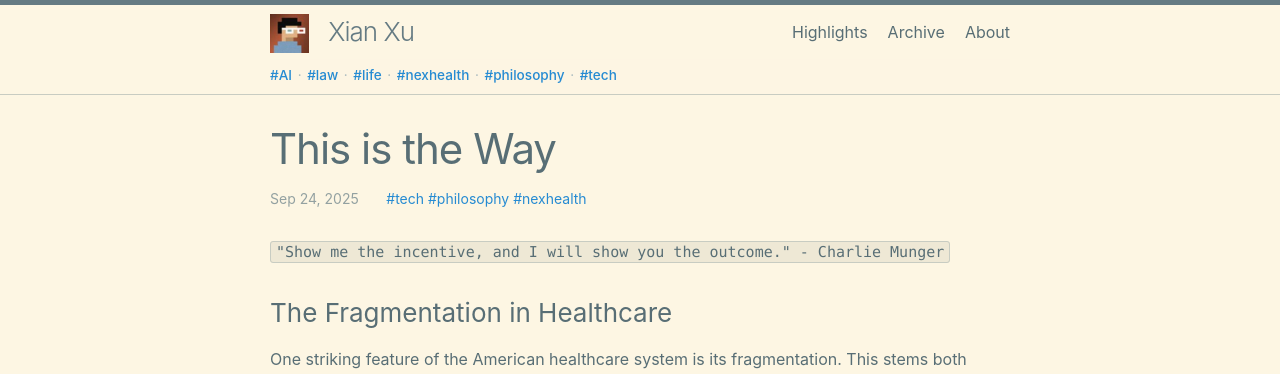
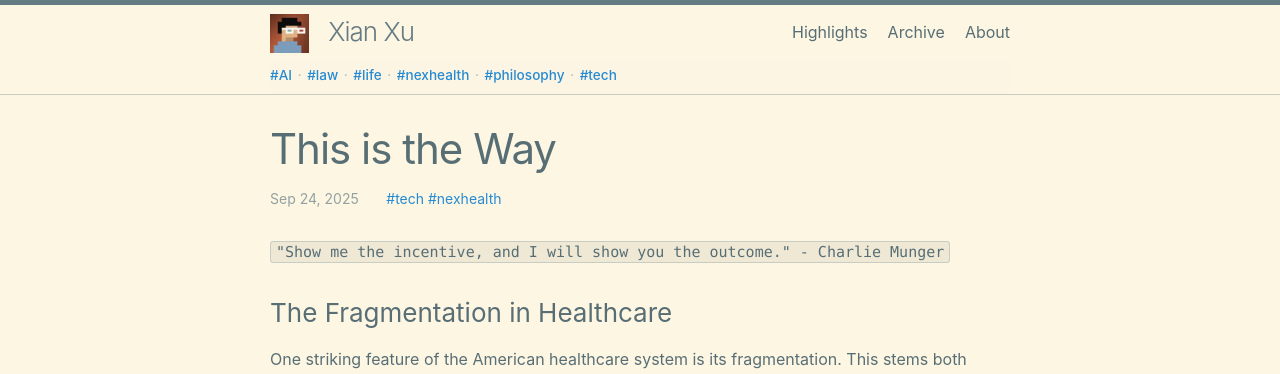
Before and after one commit to xianxu/xianxu.github.io, a Jekyll site: the page built from _posts/2025-06-25-this-is-the-way.markdown, in a window 1280 px wide and 900 px high. Shown: the top 374 px of the window. Built offline with Jekyll 4.4.1, drawn with Linux system fonts in a browser that asks for light colours.

Commit message:
Sync latest _posts from remote land

```diff
--- a/_posts/2025-05-02-facebook-move-on.markdown
+++ b/_posts/2025-05-02-facebook-move-on.markdown
@@ -2,7 +2,7 @@
 layout: post
 title:  "Moving On [Meta]"
 date:   2025-05-04
-tags: life philosophy
+tags: life philosophy tech
 highlight: true
 comments: true
 ---
--- a/_posts/2025-06-25-this-is-the-way.markdown
+++ b/_posts/2025-06-25-this-is-the-way.markdown
@@ -3,7 +3,7 @@ layout: post
 title:  "This is the Way"
 date:   2025-09-24
 permalink: /p/the-way
-tags:   tech philosophy nexhealth
+tags:   tech nexhealth
 comments: false
 ---
 
--- a/_posts/2025-08-24-gerrymandering-war.markdown
+++ b/_posts/2025-08-24-gerrymandering-war.markdown
@@ -2,7 +2,7 @@
 layout: post
 title:  "Designing a Fairer Electoral System"
 date:   2025-08-24
-tags: law philosophy
+tags: law
 comments: true
 ---
 
--- a/_posts/2026-02-09-to-type-or-not.markdown
+++ b/_posts/2026-02-09-to-type-or-not.markdown
@@ -2,7 +2,7 @@
 layout: post
 title:  "To Type or Not to Type"
 date:   2026-02-09
-tags: philosophy tech
+tags: tech
 comments: true
 ---
 
--- a/_posts/2026-02-17-ai-as-new-abstraction.markdown
+++ b/_posts/2026-02-17-ai-as-new-abstraction.markdown
@@ -2,7 +2,7 @@
 layout: post
 title:  "AI as the Next Abstraction Layer"
 date:   2026-02-16
-tags: tech philosophy AI
+tags: tech AI
 comments: true
 ---
 
```
